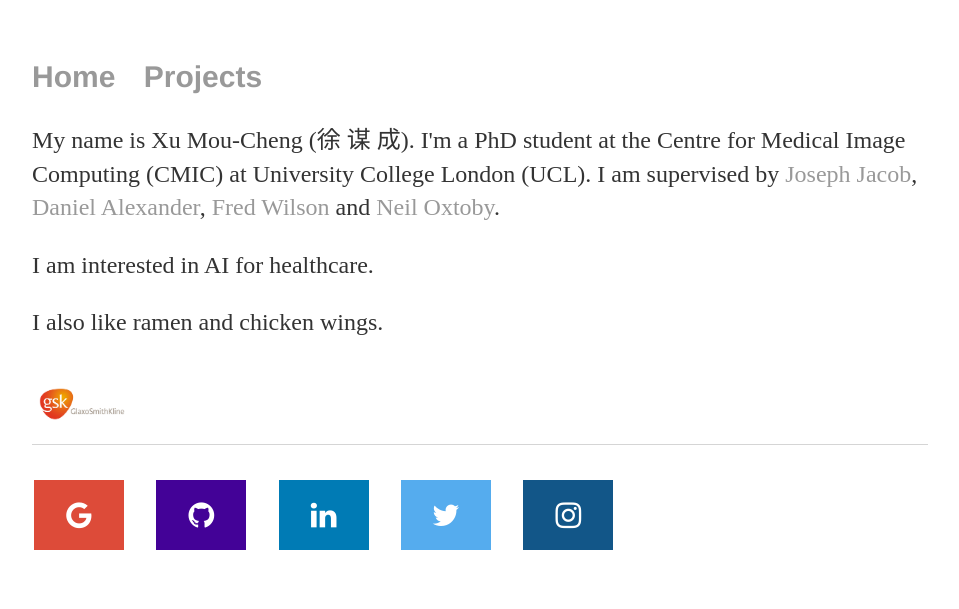
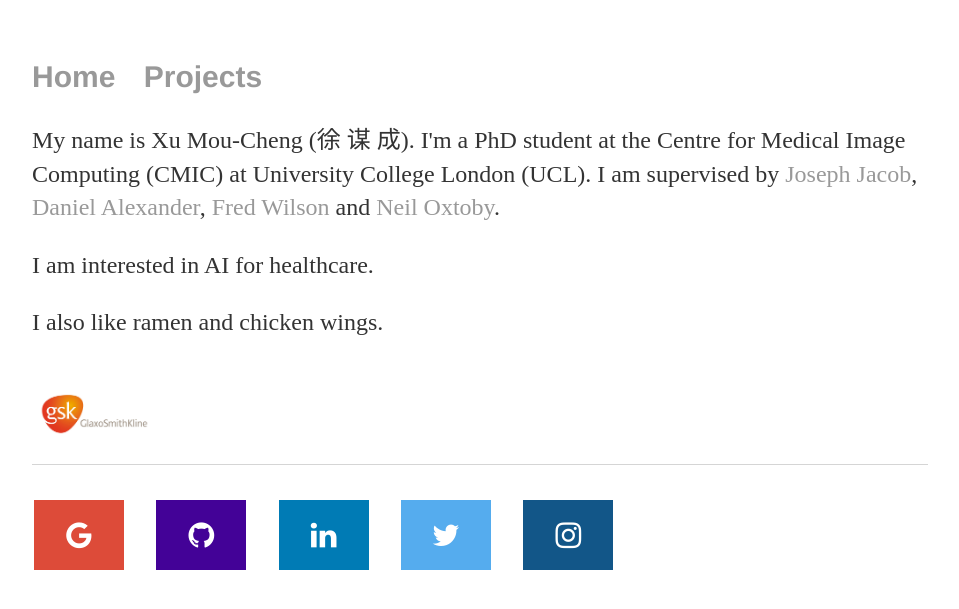
Before and after one commit to moucheng2017/mouchengxu.github.io, a Jekyll site: the page built from index.html, in a window 1280 px wide. Shown: the top 609 px of the page, without its empty margins (160-1119 px from the left). Built offline with Jekyll 4.4.1, drawn with Linux system fonts in a browser that asks for light colours.

Commit message:
Update index.html

```diff
--- a/index.html
+++ b/index.html
@@ -11,6 +11,6 @@
 		<a href="https://scholar.google.com/citations?user=uWfRPHEAAAAJ&hl=en">Neil Oxtoby</a>.</p>
 	<p>I am interested in AI for healthcare.</p>
 	<p>I also like ramen and chicken wings.</p>
-	<img src="gsk.png" alt="gsk logo" width="100" height="80" style="vertical-align:bottom">
+	<img src="gsk.png" alt="gsk logo" width="125" height="100" style="vertical-align:bottom">
 
 </div><!-- /.blurb -->
```
